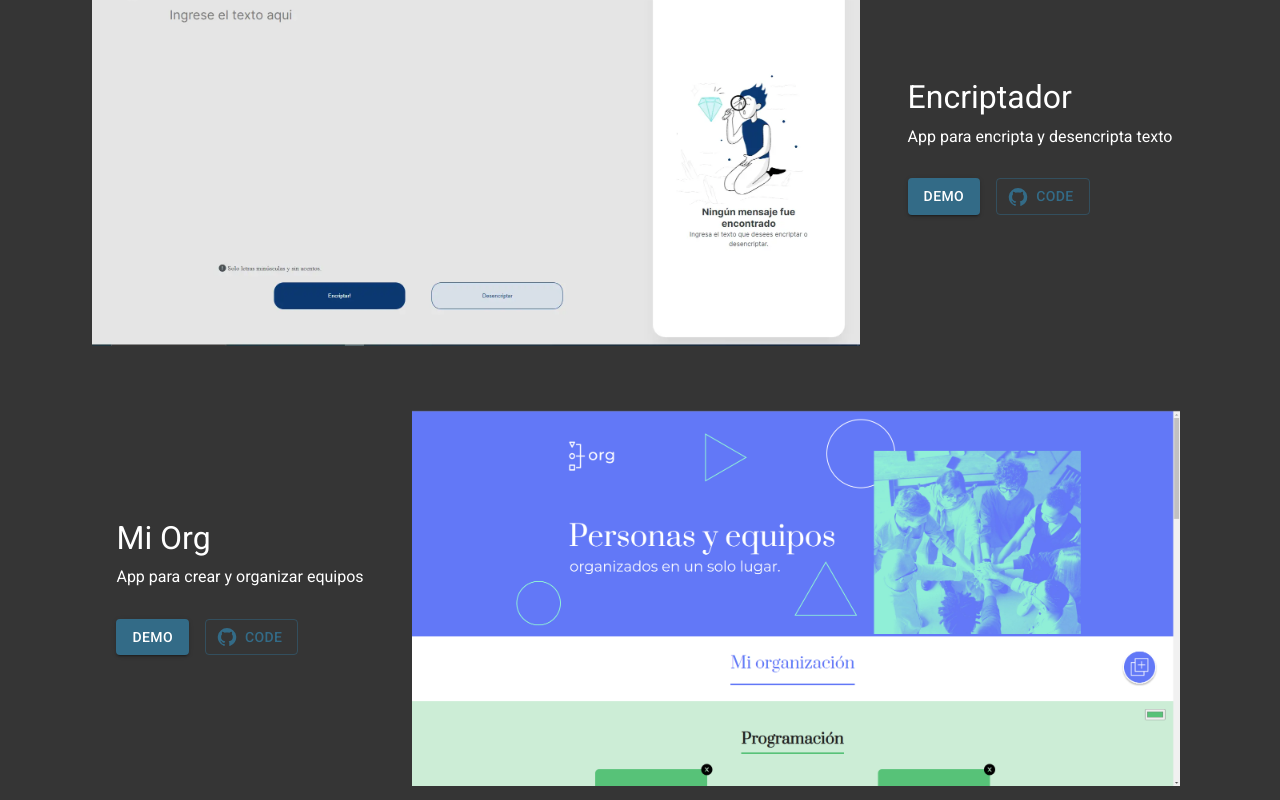
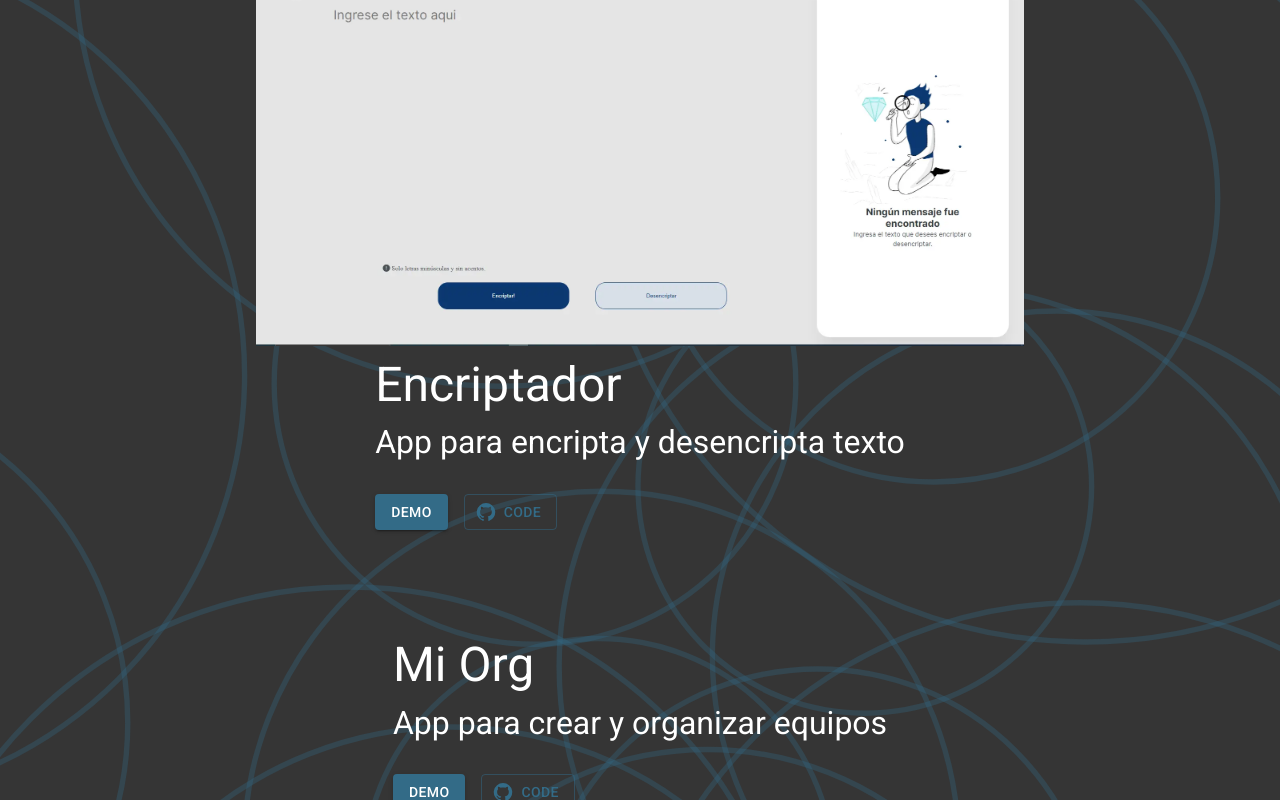
Before and after one commit to azaellara/Mi-portafolio-azael-lara, a React (Vite) app: page / in a window 1280 px wide. Shown: the part 1140-1940 px from the top of the page. Built offline with nearby package versions, Linux system fonts and the light colour scheme.

Commit message:
version 2

```diff
--- a/src/Components/Formulario/Formulario.jsx
+++ b/src/Components/Formulario/Formulario.jsx
@@ -4,11 +4,15 @@ import React from "react";
 import SendIcon from "@mui/icons-material/Send";
 import { useFormik } from "formik";
 import * as Yup from "yup";
+import background2 from "../../assets/images/background2.svg";
 
 const Seccion = styled("section")({
   padding: "2rem 0",
   boxSizing: "border-box",
-  background: "#336b87",
+  backgroundImage: `url(${background2})`,
+  backgroundRepeat: "no-repeat",
+  backgroundPosition: "center",
+  backgroundSize: "cover",
 });
 
 const Raya = styled("p")({
--- a/src/Components/Proyectos/Proyectos.jsx
+++ b/src/Components/Proyectos/Proyectos.jsx
@@ -4,9 +4,14 @@ import React from "react";
 import encriptador from "../../assets/images/encriptador.webp";
 import miorg from "../../assets/images/miorg.png";
 import GitHubIcon from "@mui/icons-material/GitHub";
+import background1 from "../../assets/images/background1.svg";
 
 const Seccion = styled("section")({
   margin: "1rem 0",
+  backgroundImage: `url(${background1})`,
+  backgroundRepeat: "no-repeat",
+  backgroundPosition: "center",
+  backgroundSize: "cover",
 });
 
 const Raya = styled("p")({
@@ -43,7 +48,7 @@ const Proyectos = () => {
         <Img src={encriptador} />
         <Box
           sx={{
-            margin: "0 2rem",
+            margin: "0 1rem",
             display: "flex",
             flexDirection: "column",
             justifyContent: "center",
@@ -51,7 +56,7 @@ const Proyectos = () => {
         >
           <Typography
             variant="h3"
-            fontSize={{ xs: "1rem", sm: "1rem", md: "2rem" }}
+            fontSize={{ xs: "2rem", sm: "2rem", md: "3rem" }}
             textAlign="start"
             margin=".7rem 0"
           >
@@ -59,7 +64,7 @@ const Proyectos = () => {
           </Typography>
           <Typography
             variant="h3"
-            fontSize={{ xs: ".5rem", sm: ".5rem", md: "1rem" }}
+            fontSize={{ xs: "1rem", sm: "1rem", md: "2rem" }}
             textAlign="start"
           >
             App para encripta y desencripta texto
@@ -93,7 +98,7 @@ const Proyectos = () => {
       >
         <Box
           sx={{
-            margin: "0 2rem",
+            margin: "0 1rem",
             display: "flex",
             flexDirection: "column",
             justifyContent: "center",
@@ -101,7 +106,7 @@ const Proyectos = () => {
         >
           <Typography
             variant="h3"
-            fontSize={{ xs: "1rem", sm: "1rem", md: "2rem" }}
+            fontSize={{ xs: "2rem", sm: "2rem", md: "3rem" }}
             textAlign="start"
             margin=".7rem 0"
           >
@@ -109,7 +114,7 @@ const Proyectos = () => {
           </Typography>
           <Typography
             variant="h3"
-            fontSize={{ xs: ".5rem", sm: ".5rem", md: "1rem" }}
+            fontSize={{ xs: "1rem", sm: "1rem", md: "2rem" }}
           >
             App para crear y organizar equipos
           </Typography>
```
Also changed, not shown: src/assets/images/background1.svg (added), src/assets/images/background2.svg (added).
